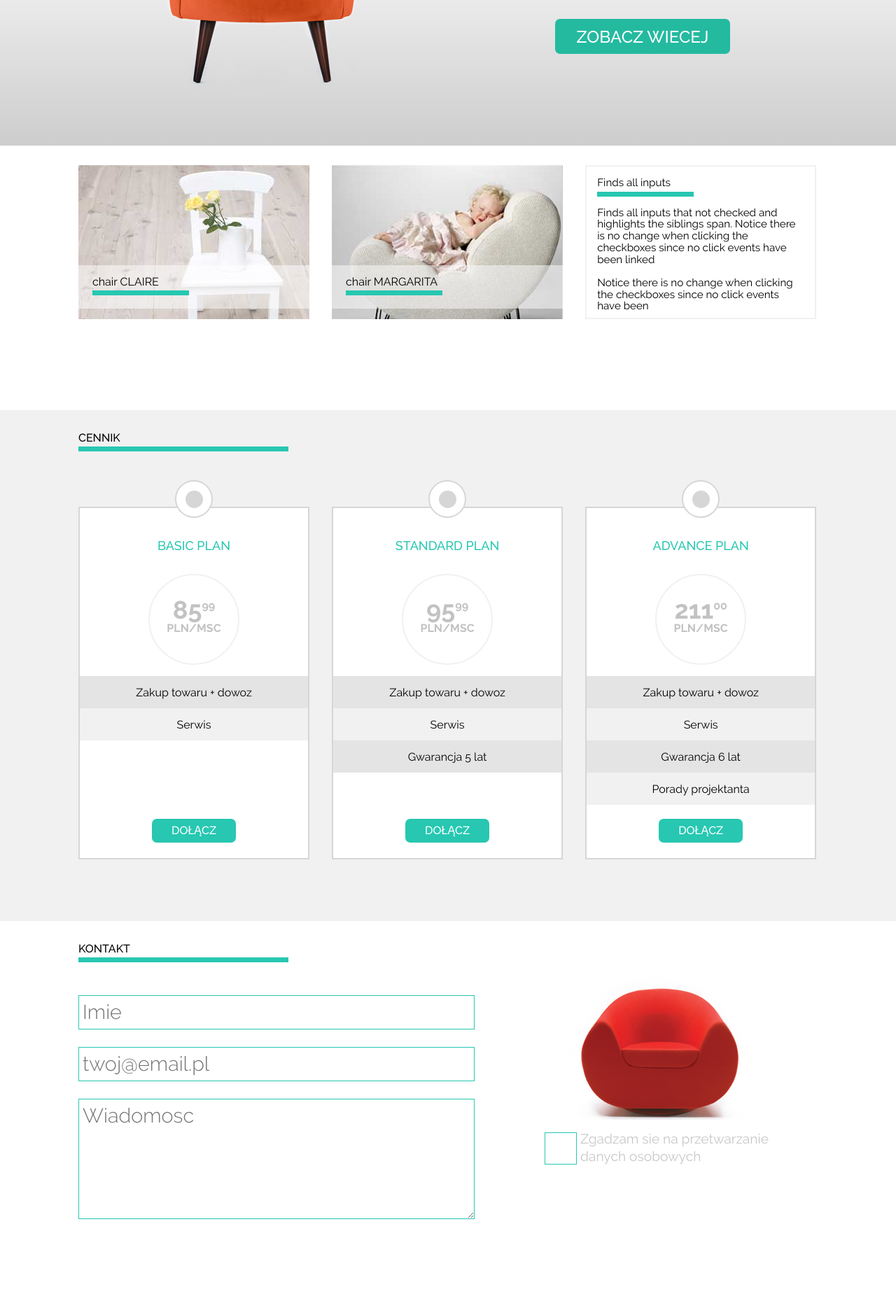
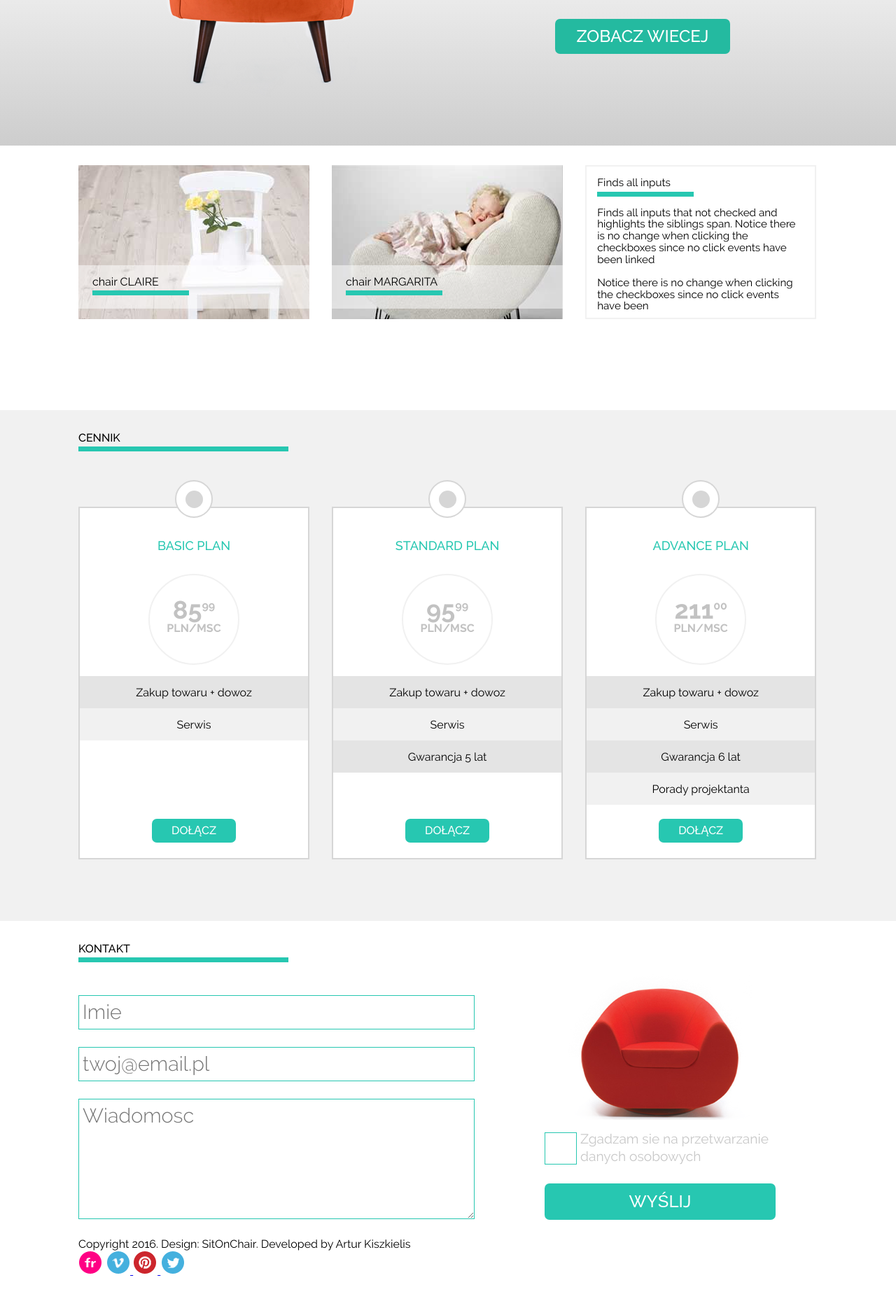
Before and after one commit to ArturKy/SitOnChair, a plain HTML site: page index.html in a window 1280 px wide. Shown: the part 333-2192 px from the top of the page at 70% size. Drawn offline with nearby package versions, Linux system fonts and the light colour scheme.

Commit message:
footer in progress

```diff
--- a/index.html
+++ b/index.html
@@ -35,7 +35,7 @@
             <div class="right_jumbo">
                 <h1><span>Sit</span> <span>on</span> <span>our</span> <span>chair</span></h1>
                 <p>Lorem ipsum dolor sit amet, consectetur adipiscing elit. Etiam ullamcorper. Suspendise a pellentesque dui, non felis. Maecenes malesuada elit lectus felis, malesuada ultrices. Curabitur et ligula. Ut molestie a, ultricies porta urna.</p>
-                <div>
+                <div class="button">
                     <p>zobacz wiecej</p>
                 </div>
             </div>
@@ -99,7 +99,7 @@
                     <div class="features features_blank">
                         <br><span></span>
                     </div>
-                    <div class="button_buy">
+                    <div class="button button_buy">
                         <p>DOŁĄCZ</p>
                     </div>
                 </div>
@@ -127,7 +127,7 @@
                     <div class="features features_blank">
                         <br><span></span>
                     </div>
-                    <div class="button_buy">
+                    <div class=" button button_buy">
                         <p>DOŁĄCZ</p>
                     </div>
                 </div>
@@ -156,7 +156,7 @@
                           <br>
                           <span>Porady projektanta<span>
                       </div>
-                      <div class="button_buy">
+                      <div class="button button_buy">
                           <p>DOŁĄCZ</p>
                       </div>
                   </div>
@@ -184,9 +184,16 @@
               <br>
               <input type="checkbox" id="chkbox" class="conatct_form_checkbox">
               <label for="chkbox"><span></span><p>Zgadzam sie na przetwarzanie danych osobowych</p></label>
+              <div class="button button_send">Wyślij</div>
             </div>
 
-
+            <div class="footer">
+              <p>Copyright 2016. Design: SitOnChair. Developed by Artur Kiszkielis</p>
+              <a href="#"><img src="graphics/flickr.png" alt="flickr_icon"></a>
+              <a href="#"><img src="graphics/vimeo.png" alt="Vime_icon">
+              <a href="#"><img src="graphics/pinterest.png" alt="pinterest_icon">
+              <a href="#"><img src="graphics/twitter.png" alt="Twitter_icon" />
+            </div>
 
         </div>
     </div>
--- a/main.css
+++ b/main.css
@@ -88,12 +88,8 @@ header {
     margin-top: 30px;
 }
 .right_jumbo div p {
-    text-transform: uppercase;
-    text-align: auto;
-    padding-top: 15px;
     font-family: ralewaymedium, sans-serif, Arial;
-    font-size: 24px;
-    color: white;
+    font-size: 1.5rem;
 }
 .top_graphics {
     height: 220px;
@@ -218,16 +214,21 @@ header {
 .features_blank {
     background-color: white !important;
 }
+.button {
+  display: flex;
+  justify-content: center;
+  border-radius: 7px;
+  background-color: rgb(39,199,177);
+  color: white;
+  font-family: ralewaymedium, sans-serif, Arial;
+  margin: 0 auto;
+  align-items: center;
+  text-transform: uppercase;
+}
 .button_buy {
     height: 34px;
     width: 120px;
-    border-radius: 7px;
-    background-color: rgb(39,199,177);
-    color: white;
-    font-family: ralewaymedium, sans-serif, Arial;
-    margin: 0 auto;
     line-height: 34px;
-    text-align: center;
     bottom: -20px;
     position: relative;
 }
@@ -258,7 +259,6 @@ form textarea {
   display: inline-block;
   padding: 0 50px 0 50px;
   box-sizing: border-box;
-
   color: rgb(200,200,200);
 }
 .contact_form_right img {
@@ -288,3 +288,12 @@ label p {
   font-size: 1.2rem;
   line-height: 130%
 }
+.button_send {
+  margin-top: 25px;
+  height: 52px;
+  font-size: 1.5rem;
+  cursor: pointer;
+}
+.footer {
+  clear: both;
+}
--- a/scripts.js
+++ b/scripts.js
@@ -30,3 +30,8 @@ var switchSlide = function(slideNumber) {
 setInterval(switchSlide, 2000);
 
 });
+
+//formularz kontaktowy
+$(".button_send").on("click", function(){
+  alert("Dziękujemy za Twoje zainteresowanie!" + "Twoja widomość nie zostanie do nikogo wysłana bo jest to strona demonstracyjna a nie prawdziwy sklep internetowy. Życzymy wygodnego siedzenia :-)");
+})
```
